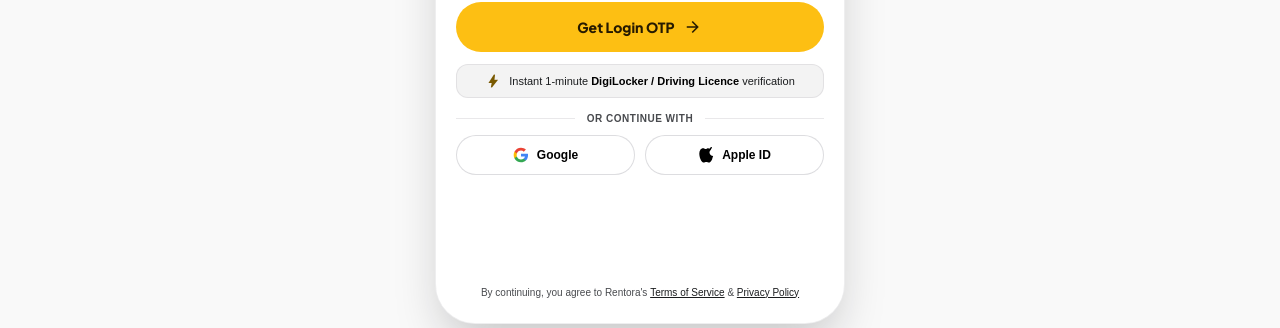
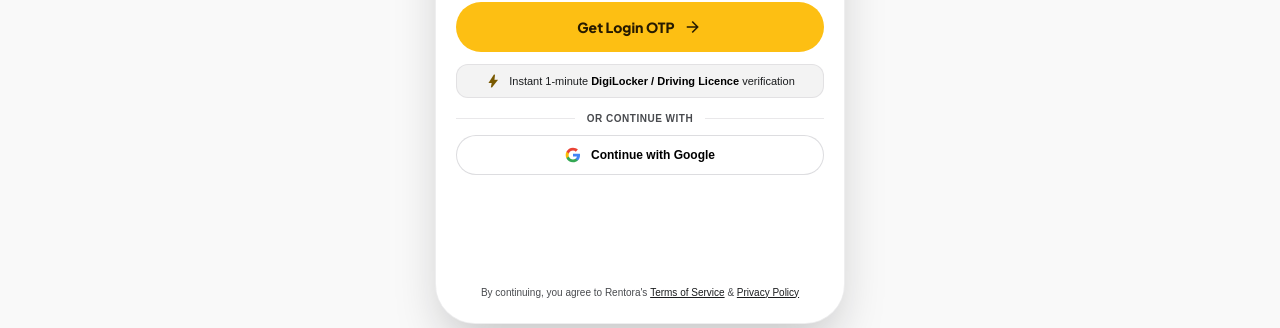
Before and after one commit to PranayaKD/Rentora, a Django app: page /login/ in a window 1280 px wide. Shown: the part 600-928 px from the top of the page. Run offline with Django 5.2, Linux system fonts and the light colour scheme; some libraries are stand-ins or nearby versions.

Commit message:
feat(auth): enable Google OAuth login flow and remove Apple sign-in

```diff
--- a/templates/auth.html
+++ b/templates/auth.html
@@ -156,26 +156,18 @@
         </span>
       </div>
 
-      <!-- Dual Fast Social Sign-In -->
-      <div class="grid grid-cols-2 gap-2.5 my-2">
+      <!-- Fast Social Sign-In (Google OAuth) -->
+      <div class="my-2">
         <!-- Google Button -->
-        <button type="button" onclick="alert('Google One-Tap available for verified devices.');" class="h-10 rounded-full border border-outline-variant/60 bg-surface-container-lowest hover:bg-surface-container-low transition-colors flex items-center justify-center gap-2 px-3 active:scale-95 shadow-xs">
+        <a href="{% url 'google_login' %}" class="w-full h-10 rounded-full border border-outline-variant/60 bg-surface-container-lowest hover:bg-surface-container-low transition-all flex items-center justify-center gap-2.5 px-4 active:scale-98 shadow-xs font-bold text-xs text-primary cursor-pointer">
           <svg class="w-4 h-4 shrink-0" viewBox="0 0 24 24">
             <path d="M22.56 12.25c0-.78-.07-1.53-.2-2.25H12v4.26h5.92c-.26 1.37-1.04 2.53-2.21 3.31v2.77h3.57c2.08-1.92 3.28-4.74 3.28-8.09z" fill="#4285F4"></path>
             <path d="M12 23c2.97 0 5.46-.98 7.28-2.66l-3.57-2.77c-.98.66-2.23 1.06-3.71 1.06-2.86 0-5.29-1.93-6.16-4.53H2.18v2.84C3.99 20.53 7.7 23 12 23z" fill="#34A853"></path>
             <path d="M5.84 14.09c-.22-.66-.35-1.36-.35-2.09s.13-1.43.35-2.09V7.06H2.18C1.43 8.55 1 10.22 1 12s.43 3.45 1.18 4.94l2.85-2.22.81-.63z" fill="#FBBC05"></path>
             <path d="M12 5.38c1.62 0 3.06.56 4.21 1.64l3.15-3.15C17.45 2.09 14.97 1 12 1 7.7 1 3.99 3.47 2.18 7.06l3.66 2.84c.87-2.6 3.3-4.52 6.16-4.52z" fill="#EA4335"></path>
           </svg>
-          <span class="text-xs font-bold text-primary">Google</span>
-        </button>
-
-        <!-- Apple Button -->
-        <button type="button" onclick="alert('Apple Sign-In available on iOS devices.');" class="h-10 rounded-full border border-outline-variant/60 bg-surface-container-lowest hover:bg-surface-container-low transition-colors flex items-center justify-center gap-2 px-3 active:scale-95 shadow-xs">
-          <svg class="w-4 h-4 fill-primary shrink-0" viewBox="0 0 170 170">
-            <path d="M150.37 130.25c-2.45 5.66-5.35 10.87-8.71 15.66-4.58 6.53-8.33 11.05-11.22 13.56-4.48 4.12-9.28 6.23-14.42 6.35-3.69 0-8.14-1.05-13.32-3.18-5.19-2.12-9.97-3.17-14.34-3.17-4.58 0-9.49 1.05-14.75 3.17-5.26 2.13-9.5 3.24-12.74 3.35-4.35.13-9.16-1.9-14.42-6.08-3.7-3.08-7.7-7.87-12-14.36-6.85-10.22-12-22.37-15.45-36.45-3.46-14.07-5.19-27.1-5.19-39.08 0-16.1 3.8-29.35 11.41-39.73 7.6-10.38 17.51-15.68 29.72-15.9 4.35 0 9.4 1.16 15.15 3.48 5.75 2.32 9.5 3.54 11.26 3.66 1.76-.12 5.58-1.34 11.46-3.66 5.88-2.32 10.8-3.42 14.75-3.3 13.9.68 24.7 5.6 32.41 14.77-12.07 7.37-17.95 17.48-17.65 30.34.3 10.23 4.22 18.77 11.75 25.62 7.53 6.86 16.5 10.63 26.93 11.33-2.18 6.53-4.73 13.06-7.65 19.57zM119.22 31.85c0-7.85 2.76-15.22 8.28-22.12 5.52-6.9 12.35-11.46 20.49-13.68.88 7.38-.85 14.7-5.19 21.96-4.34 7.27-10.87 12.18-19.58 14.73-.67-.3-1.63-.5-2.88-.6-1.25-.1-2.14-.15-2.67-.15l1.55-.14z"></path>
-          </svg>
-          <span class="text-xs font-bold text-primary">Apple ID</span>
-        </button>
+          <span>Continue with Google</span>
+        </a>
       </div>
 
       <!-- Legal Disclaimer Footer -->
--- a/templates/components/mobile_auth_modal.html
+++ b/templates/components/mobile_auth_modal.html
@@ -111,24 +111,17 @@
                 </span>
             </div>
 
-            <!-- Dual Fast Social Sign-In -->
-            <div class="grid grid-cols-2 gap-3 pt-1">
-                <button type="button" onclick="alert('Google Sign-In ready for verified accounts.');" class="h-11 rounded-xl border border-outline-variant/50 bg-surface-container-lowest hover:bg-surface-container-low transition-colors flex items-center justify-center gap-2 px-3 active:scale-95 shadow-2xs cursor-pointer">
+            <!-- Fast Social Sign-In (Google OAuth) -->
+            <div class="pt-1">
+                <a href="{% url 'google_login' %}" class="w-full h-11 rounded-xl border border-outline-variant/50 bg-surface-container-lowest hover:bg-surface-container-low transition-all flex items-center justify-center gap-2.5 px-4 active:scale-[0.98] shadow-2xs cursor-pointer font-bold text-xs text-primary">
                     <svg class="w-4 h-4 shrink-0" viewBox="0 0 24 24">
                         <path d="M22.56 12.25c0-.78-.07-1.53-.2-2.25H12v4.26h5.92c-.26 1.37-1.04 2.53-2.21 3.31v2.77h3.57c2.08-1.92 3.28-4.74 3.28-8.09z" fill="#4285F4"></path>
                         <path d="M12 23c2.97 0 5.46-.98 7.28-2.66l-3.57-2.77c-.98.66-2.23 1.06-3.71 1.06-2.86 0-5.29-1.93-6.16-4.53H2.18v2.84C3.99 20.53 7.7 23 12 23z" fill="#34A853"></path>
                         <path d="M5.84 14.09c-.22-.66-.35-1.36-.35-2.09s.13-1.43.35-2.09V7.06H2.18C1.43 8.55 1 10.22 1 12s.43 3.45 1.18 4.94l2.85-2.22.81-.63z" fill="#FBBC05"></path>
                         <path d="M12 5.38c1.62 0 3.06.56 4.21 1.64l3.15-3.15C17.45 2.09 14.97 1 12 1 7.7 1 3.99 3.47 2.18 7.06l3.66 2.84c.87-2.6 3.3-4.52 6.16-4.52z" fill="#EA4335"></path>
                     </svg>
-                    <span class="text-xs font-bold text-primary">Google</span>
-                </button>
-
-                <button type="button" onclick="alert('Apple ID ready for verified devices.');" class="h-11 rounded-xl border border-outline-variant/50 bg-surface-container-lowest hover:bg-surface-container-low transition-colors flex items-center justify-center gap-2 px-3 active:scale-95 shadow-2xs cursor-pointer">
-                    <svg class="w-4 h-4 fill-primary shrink-0" viewBox="0 0 170 170">
-                        <path d="M150.37 130.25c-2.45 5.66-5.35 10.87-8.71 15.66-4.58 6.53-8.33 11.05-11.22 13.56-4.48 4.12-9.28 6.23-14.42 6.35-3.69 0-8.14-1.05-13.32-3.18-5.19-2.12-9.97-3.17-14.34-3.17-4.58 0-9.49 1.05-14.75 3.17-5.26 2.13-9.5 3.24-12.74 3.35-4.35.13-9.16-1.9-14.42-6.08-3.7-3.08-7.7-7.87-12-14.36-6.85-10.22-12-22.37-15.45-36.45-3.46-14.07-5.19-27.1-5.19-39.08 0-16.1 3.8-29.35 11.41-39.73 7.6-10.38 17.51-15.68 29.72-15.9 4.35 0 9.4 1.16 15.15 3.48 5.75 2.32 9.5 3.54 11.26 3.66 1.76-.12 5.58-1.34 11.46-3.66 5.88-2.32 10.8-3.42 14.75-3.3 13.9.68 24.7 5.6 32.41 14.77-12.07 7.37-17.95 17.48-17.65 30.34.3 10.23 4.22 18.77 11.75 25.62 7.53 6.86 16.5 10.63 26.93 11.33-2.18 6.53-4.73 13.06-7.65 19.57zM119.22 31.85c0-7.85 2.76-15.22 8.28-22.12 5.52-6.9 12.35-11.46 20.49-13.68.88 7.38-.85 14.7-5.19 21.96-4.34 7.27-10.87 12.18-19.58 14.73-.67-.3-1.63-.5-2.88-.6-1.25-.1-2.14-.15-2.67-.15l1.55-.14z"></path>
-                    </svg>
-                    <span class="text-xs font-bold text-primary">Apple</span>
-                </button>
+                    <span>Continue with Google</span>
+                </a>
             </div>
         </div>
 
```
